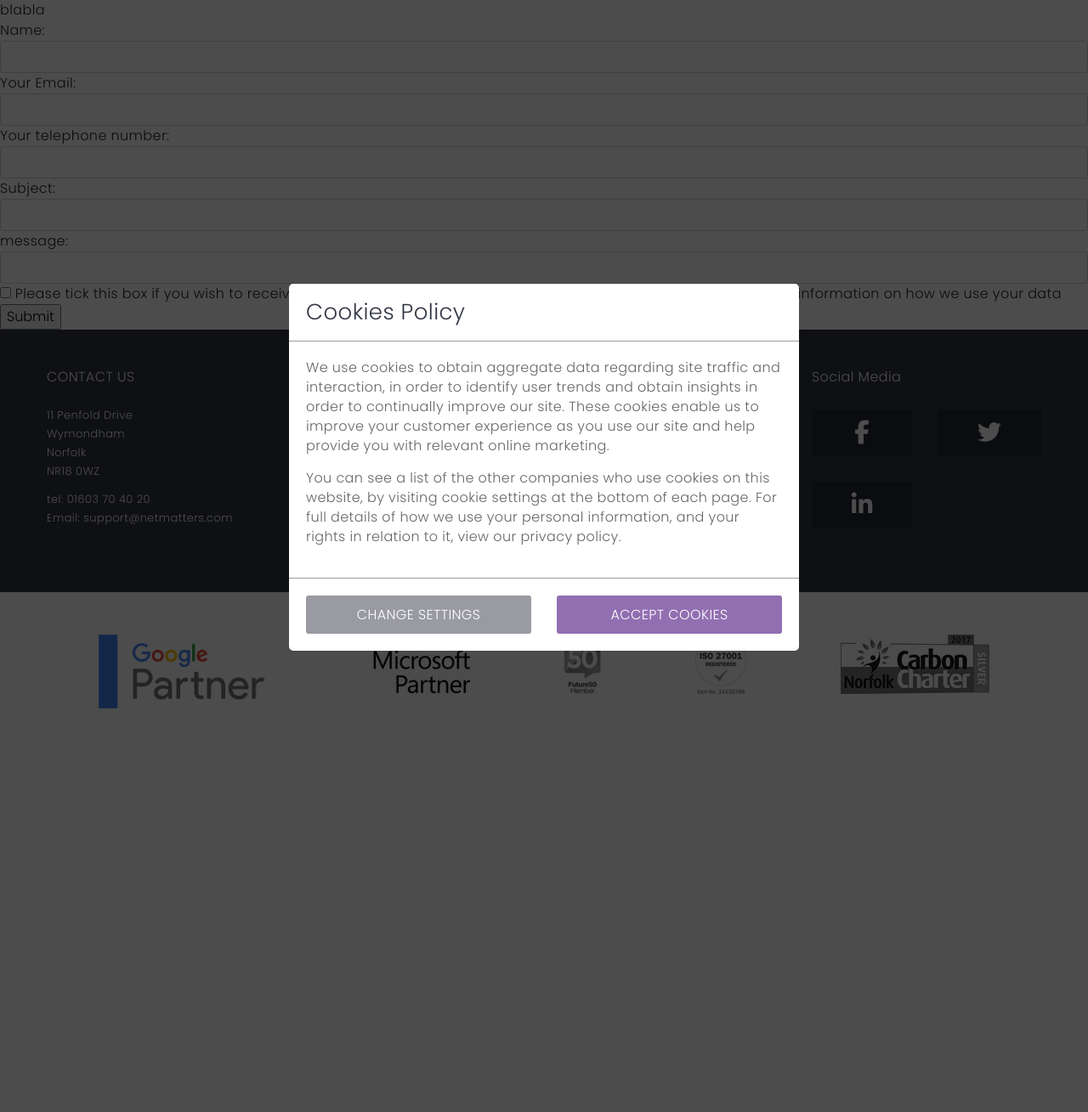
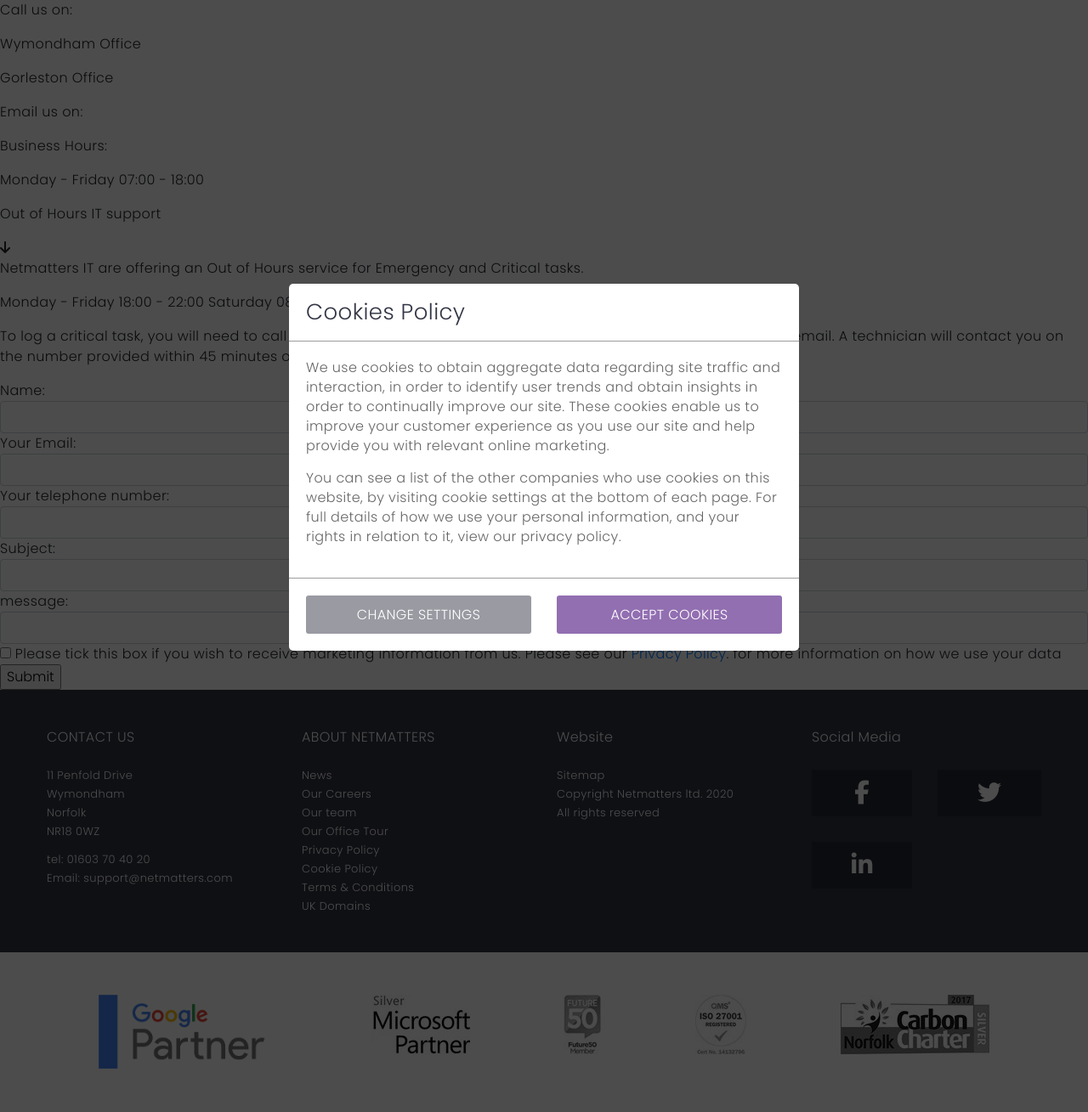
Before and after one commit to Gammage/PHP_JS_HTML_CSS_reflection, a PHP site: page /contactus.php in a window 1280 px wide. Shown: the part 209-1518 px from the top of the page at 85% size. Run offline with PHP 8.4, Linux system fonts and the light colour scheme; some libraries are stand-ins or nearby versions.

Commit message:
Update contactus.php

```diff
--- a/public/contactus.php
+++ b/public/contactus.php
@@ -21,7 +21,28 @@
                     include 'top_menus.php';
                 ?>
 
-                blabla <?php echo $nameError; ?>
+                <div class="contact_ctn">
+                    <div class="contact_ctn_info">
+                        <p>Call us on:</p>
+                        <p>Wymondham Office</p>
+                        <p>Gorleston Office</p>
+                        <p>Email us on:</p>
+                        <p>Business Hours:</p>
+                        <p>Monday - Friday 07:00 - 18:00</p>
+                    </div>
+                    <div class="contact_info_ctn">
+                        <div id="dropdown_btn">
+                            <p>Out of Hours IT support</p><i class="fas fa-arrow-down"></i>
+                        </div>
+                        <div class="hidden" id="hidden_content">
+                            <p>Netmatters IT are offering an Out of Hours service for Emergency and Critical tasks.</p>
+                            <p>Monday - Friday 18:00 - 22:00 Saturday 08:00 - 16:00 Sunday 10:00 - 18:00</p>
+                            <p>To log a critical task, you will need to call our main line number and select Option 2 to leave an Out of Hours  voicemail. A technician will contact you on the number provided within 45 minutes of your call.</p>
+                        </div>
+                    </div>
+                </div>
+
+                <!-- blabla <?php echo $nameError; ?> -->
             <form method="post" action="<?php echo $_SERVER['PHP_SELF'];?>">
                 Name: <input type="text" class="form-control <?php if ($nameError){echo "has-error";} ?>" name="fname">
                 Your Email: <input type="text" class="form-control <?php if ($emailvalid){echo "has-error";} ?>" name="femail">
```
